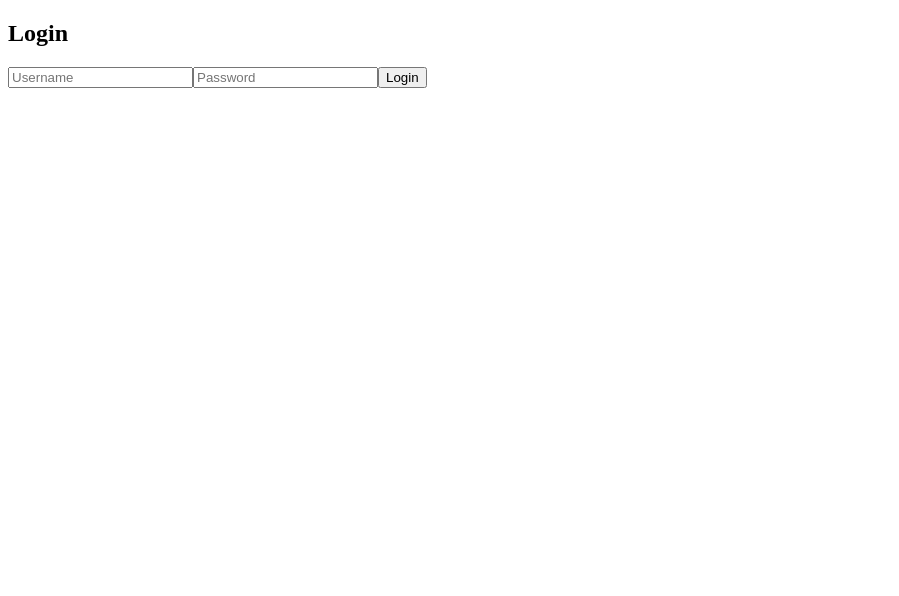
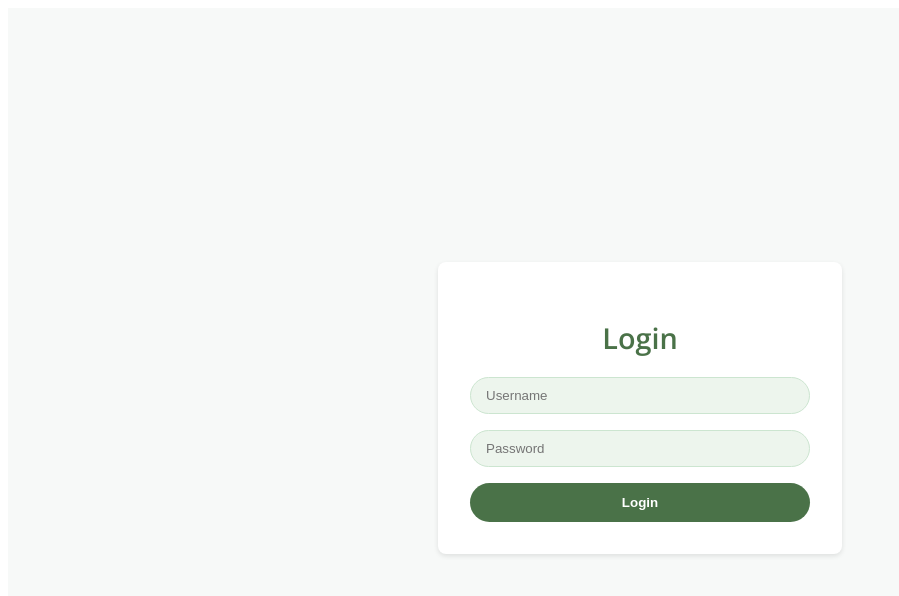
Before and after one commit to EdisMake/nourish, a Next.js app in the folder nourish-notes/: page /login in a window 1280 px wide. Shown: the top 596 px of the page, without its empty margins (0-899 px from the left). Built offline with nearby package versions, Linux system fonts and the light colour scheme.

Commit message:
Updated login-signup.css

```diff
--- a/nourish-notes/pages/login-signup.css
+++ b/nourish-notes/pages/login-signup.css
@@ -1,26 +1,81 @@
-.home {
+@import url('https://fonts.googleapis.com/css2?family=Open+Sans:wght@300;400;600&display=swap');
+
+.login-signup {
     display: flex;
-    flex-wrap: wrap;
-    gap: 1em;
-    padding: 1em;
     justify-content: center;
+    align-items: center;
+    height: 100vh;
+    background: #F7F9F8;
+    font-family: 'Open Sans', sans-serif;
 }
 
-  .item {
-    border: 1px solid #ccc;
-    border-radius: 4px;
-    padding: 1em;
-    width: calc(33.333% - 1em);
+.login-signup form {
+    padding: 2rem;
+    background: #ffffff;
+    border-radius: 8px;
+    box-shadow: 0 2px 5px rgba(0, 0, 0, 0.1);
+    width: 100%;
+    max-width: 340px;
+}
+
+.login-signup h2 {
+    font-size: 1.8em;
+    color: #4A7248;
+    margin-bottom: 1.2rem;
+    text-align: center;
+}
+
+.login-signup input[type="text"],
+.login-signup input[type="password"],
+.login-signup input[type="email"] {
+    width: 100%;
+    padding: 10px 15px;
+    margin-bottom: 1rem;
+    border: 1px solid #CCE5D0;
+    border-radius: 20px;
+    background: #EDF5ED;
+    box-sizing: border-box;
+    transition: all 0.3s ease;
+}
+
+.login-signup input[type="text"]:focus,
+.login-signup input[type="password"]:focus,
+.login-signup input[type="email"]:focus {
+    outline: none;
+    border-color: #4A7248;
+    background: #FFF;
+}
+
+.login-signup button {
+    width: 100%;
+    padding: 12px 20px;
+    border: none;
+    background-color: #4A7248;
+    color: white;
+    font-weight: 600;
+    border-radius: 20px;
+    cursor: pointer;
+    transition: background-color 0.3s;
+}
+
+.login-signup button:hover {
+    background-color: #3D5F37;
+}
+
+.error-message {
+    color: #D9534F;
+    text-align: center;
+    margin-top: 1rem;
 }
 
 @media (max-width: 768px) {
-    .item {
-      width: calc(50% - 1em);
+    .login-signup form {
+        padding: 1.5rem;
     }
 }
 
 @media (max-width: 480px) {
-    .item {
-      width: 100%;
+    .login-signup form {
+        padding: 1rem;
     }
 }
```
Lines whose indentation alone changed are shown as unchanged.
